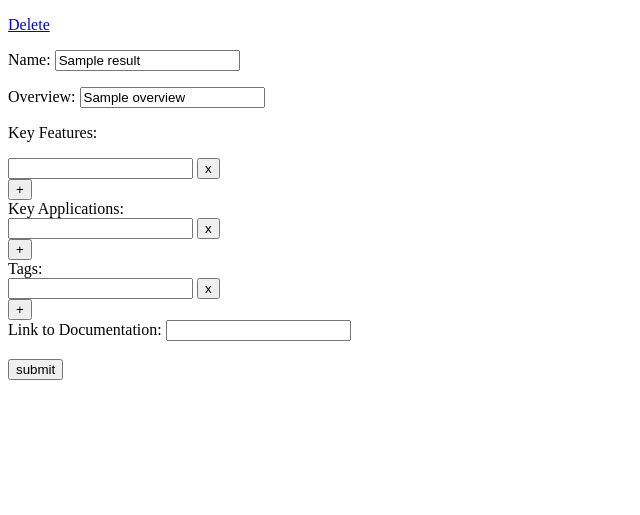
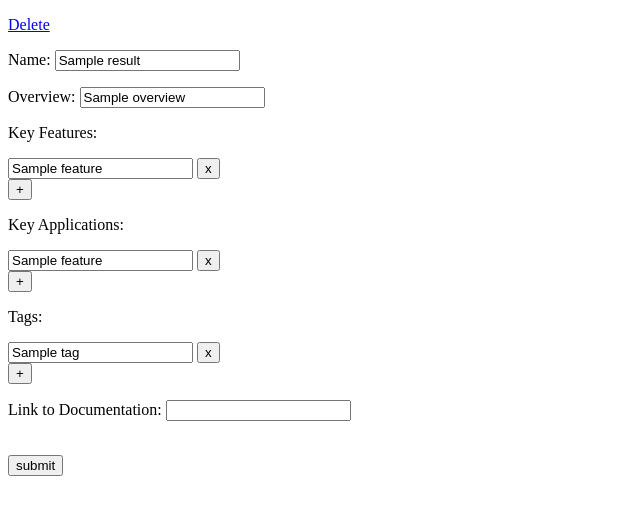
Before and after one commit to jzfqiu/IME-Inventory-Database, a Flask app: template web/templates/edit.html in a window 1280 px wide. Shown: the part 84-599 px from the top of the page, without its empty margins (0-640 px from the left). Run offline with Flask 2, Linux system fonts and the light colour scheme; the template is opened without the code that fills it: most values are stand-ins (such as "Sample title", 1, 10 or a date in 2020).

Commit message:
adjusted form clean up behavior for edit

```diff
--- a/web/static/edit.js
+++ b/web/static/edit.js
@@ -1,8 +1,9 @@
 // edit.js
+// edit and new page script, controls adding/deleting edit fields
 
 $(document).ready(function(){
 
-    var fieldCounts = {
+    const fieldCounts = {
         "featureCounts" : 1,
         "applicationCounts" : 1,
         "tagCounts" : 1
@@ -44,7 +45,7 @@ $(document).ready(function(){
 
     // prevent submitting empty field
     $('#submitField').click(function(e){
-        $('.field').each(function(){
+        $('.required').each(function(){
             if ($(this).val() === '') {
                 alert('Field cannot be empty!');
                 e.preventDefault();
--- a/web/templates/edit.html
+++ b/web/templates/edit.html
@@ -20,15 +20,15 @@
 
         <div id="editFields">
             {% if obj_id == 'new' %}
-                Name: <input type="text" name="name"><br>
-                Overview: <input class="field" type="text" name="overview">
+
+                Name: <input class="field required" type="text" name="name"><br>
+                Overview: <input class="field required" type="text" name="overview">
 
                 <div id="features">
                     <p>Key Features: </p>
                     <div id="feature1">
                         <input class="field" type="text" name="feature1">
                         <button class="delFieldButton" type="button" id="delFeature1">x</button>
-                        <br>
                     </div>
                 </div>
                 <button type="button" class="addField" id="addFeature">+</button>
@@ -56,53 +56,72 @@
                 </div>
 
             {% else %}
-                <p>Name: <input type="text" name="name" value="{{ result['name'] }}"></p>
-                <p>Overview: <input class="field" type="text" name="overview" value="{{ result['overview'] }}"></p>
+
+                <p>Name: <input class="field required" type="text" name="name" value="{{ result['name'] }}"></p>
+                <p>Overview: <input class="field required" type="text" name="overview" value="{{ result['overview'] }}"></p>
 
                 <div id="features">
                     <p>Key Features: </p>
+                    {% if result['key_applications'] %}
+                        {% for feature in result['key_features'] %}
+                            <div id="feature{{ loop.index }}">
+                                <input class="field" type="text" name="feature{{ loop.index }}" value="{{ feature }}">
+                                <button class="delFieldButton" type="button" id="delFeature{{ loop.index }}">x</button>
+                                <br>
+                            </div>
+                        {% endfor %}
+                    {% else %}
                         <div id="feature1">
                             <input class="field" type="text" name="feature1">
                             <button class="delFieldButton" type="button" id="delFeature1">x</button>
-                        <br>
                         </div>
+                    {% endif %}
                 </div>
                 <button type="button" class="addField" id="addFeature">+</button>
 
                 <div id="applications">
-                    Key Applications:
-                    <br>
+                    <p>Key Applications:</p>
+                    {% if result['key_applications'] %}
+                        {% for application in result['key_applications'] %}
+                            <div id="application{{ loop.index }}">
+                                <input class="field" type="text" name="application{{ loop.index }}"
+                                       value="{{ application }}">
+                                <button class="delFieldButton" type="button" id="delApplication{{ loop.index }}">x
+                                </button>
+                            </div>
+                        {% endfor %}
+                    {% else %}
                         <div id="application1">
                             <input class="field" type="text" name="application1">
                             <button class="delFieldButton" type="button" id="delApplication1">x</button>
-                        <br>
                         </div>
+                    {% endif %}
                 </div>
                 <button type="button" class="addField" id="addApplication">+</button>
 
+
                 <div id="tags">
-                    Tags:
-                    <div class="tag1">
-                        <input class="field" type="text" name="tag1">
-                        <button class="delFieldButton" type="button" id="delTag1">x</button>
-                        <br>
+                    <p>Tags:</p>
+                    {% if result['tags'] %}
+                        {% for tag in result['tags'] %}
+                            <div class="tag{{ loop.index }}">
+                                <input class="field" type="text" name="tag{{ loop.index }}" value="{{ tag }}">
+                                <button class="delFieldButton" type="button" id="delTag{{ loop.index }}">x</button>
                             </div>
+                        {% endfor %}
+                    {% else %}
+                        <div id="application1">
+                            <input class="field" type="text" name="application1">
+                            <button class="delFieldButton" type="button" id="delApplication1">x</button>
+                        </div>
+                    {% endif %}
                 </div>
                 <button type="button" class="addField" id="addTag">+</button>
 
                 <div id="documentation">
-                    Link to Documentation:
-                    <input class="field" type="text" name="documentation"><br>
+                    <p>Link to Documentation: <input class="field" type="text" name="documentation" value=""></p>
                 </div>
 
-{#                {% for key_value in result['data'] %}#}
-{#                    <div id="editField{{ loop.index }}">#}
-{#                        <input class="field" type="text" name="key{{ loop.index }}" value="{{ key_value[0] }}">:#}
-{#                        <input class="field" type="text" name="value{{ loop.index }}" value="{{ key_value[1] }}">#}
-{#                        <button class="delFieldButton" type="button" id="delField{{ loop.index }}">x</button>#}
-{#                        <br>#}
-{#                    </div>#}
-{#                {% endfor %}#}
             {% endif %}
         </div>
         <br>
```
Also changed, not shown: web/edit.py (+28 -12 lines), README.md. Lines whose indentation alone changed are shown as unchanged.
